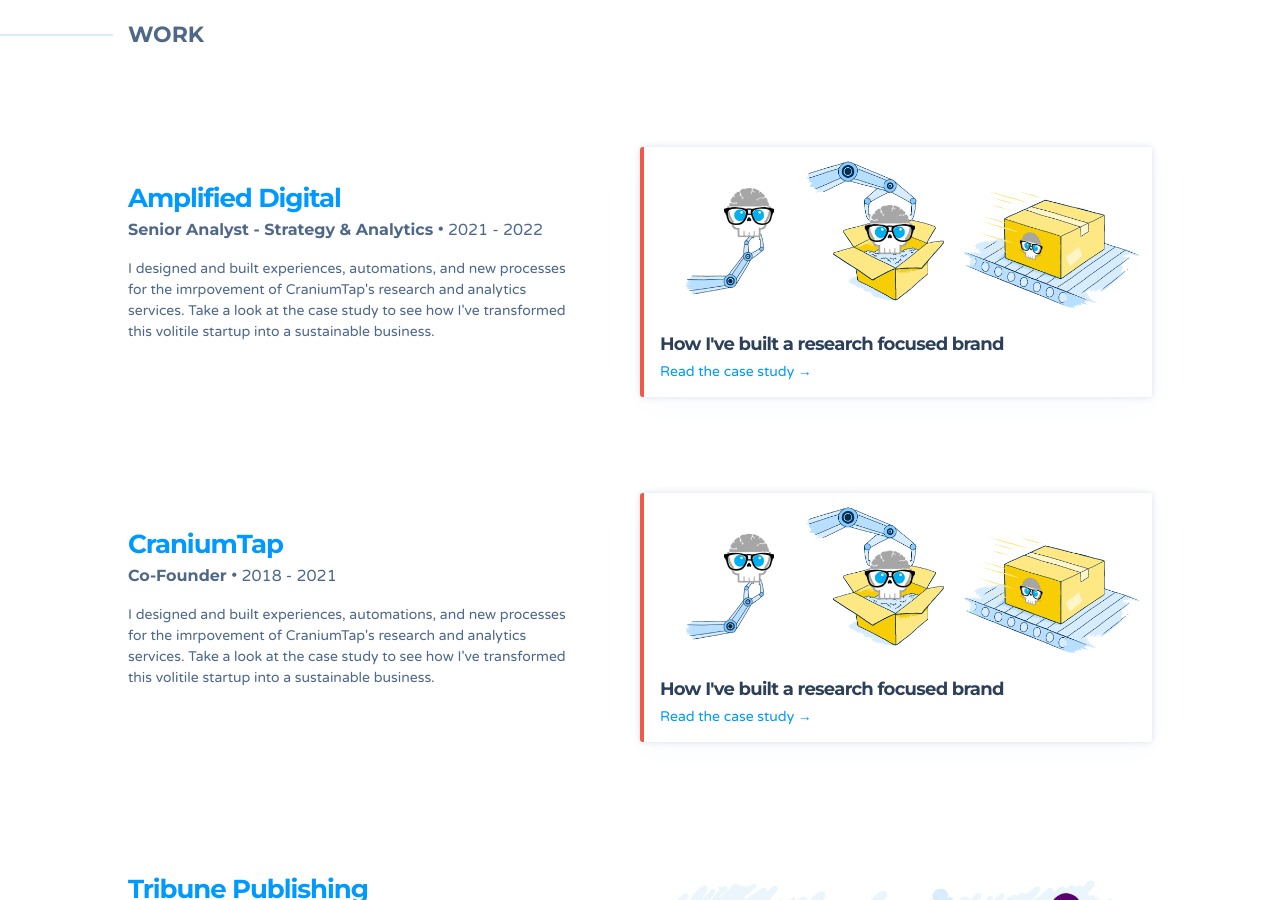
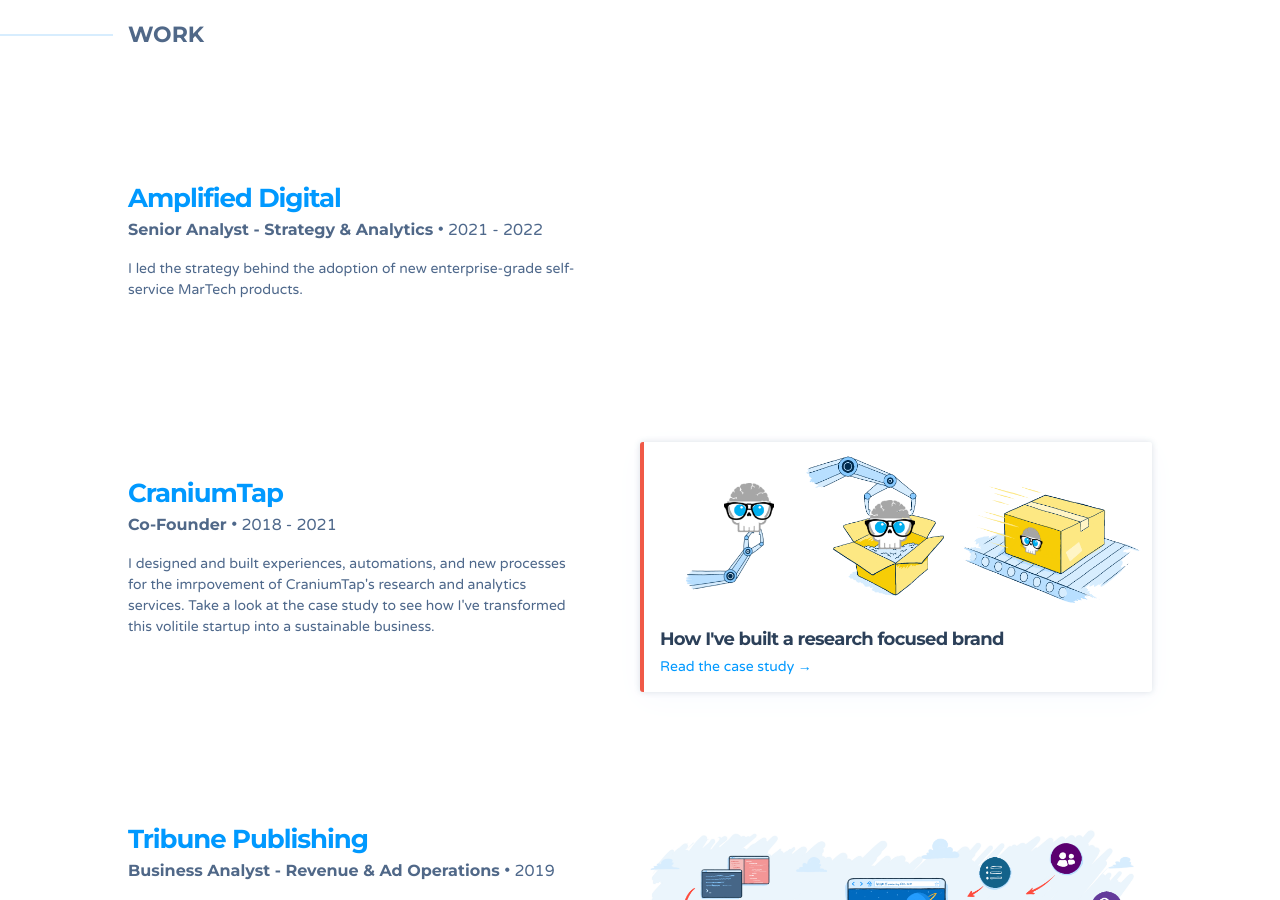
Before and after one commit to zenifold/max_page, a Jekyll site: the page built from index.html, in a window 1280 px wide and 900 px high, scrolled down 1604 px. Built offline with Jekyll 4.4.1, drawn with Linux system fonts in a browser that asks for light colours; some web fonts are replaced.

Commit message:
Emp update

```diff
--- a/_data/employers.yaml
+++ b/_data/employers.yaml
@@ -7,16 +7,16 @@
   #role_2: Research & Marketing Analyst
   #timeframe_2: 2019 - 2020
   summary: |
-    I designed and built experiences, automations, and new processes for the imrpovement of CraniumTap's research and analytics services. Take a look at the case study to see how I've transformed this volitile startup into a sustainable business.
+     I led the strategy behind the adoption of new enterprise-grade self-service MarTech products.
   #dribbble: https://dribbble.com/jag/projects/540365-GitHub-work
   image: /img/case-studies/craniumtap-retooling-and-shipping.png
   image_alt: Retooling CraniumTap services and improving the business.
   articles_layout: l_1_up
-  articles_list:
-    - title: How I've built a research focused brand
-      summary: Researching, analyzing, and implementing sustainable business innovation for CraniumTap.
-      url: /case-studies/craniumtap/building-craniumtap-with-research/
-      image: /img/case-studies/craniumtap-retooling-and-shipping.png
+  #articles_list:
+  #  - title: How I've built a research focused brand
+  #    summary: Researching, analyzing, and implementing sustainable business innovation for CraniumTap.
+  #    url: /case-studies/craniumtap/building-craniumtap-with-research/
+  #    image: /img/case-studies/craniumtap-retooling-and-shipping.png
 
 - name: CraniumTap
   url: https://craniumtap.com
```
